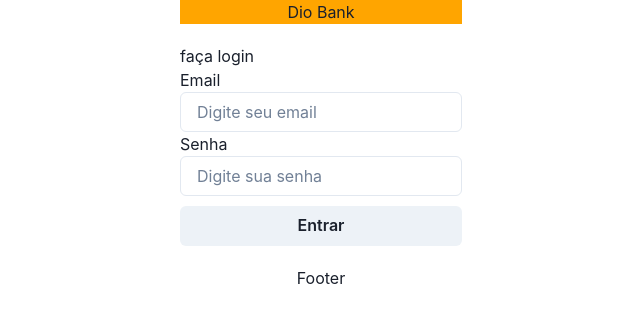
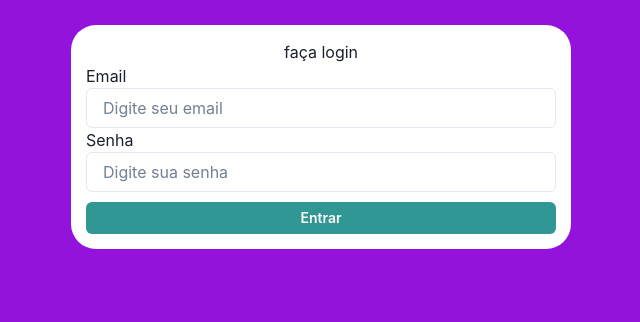
Before and after one commit to PedroMiguel7/TypeScript-Fullstack-dio.me, a React (Create React App) app in the folder introduction-react-ts/my-app-ts/: page / in a window 1280 px wide. Shown: the top 322 px of the page, without its empty margins (319-959 px from the left). Built offline with nearby package versions, Linux system fonts and the light colour scheme.

Commit message:
feat: struct page

```diff
--- a/introduction-react-ts/my-app-ts/src/App.tsx
+++ b/introduction-react-ts/my-app-ts/src/App.tsx
@@ -1,14 +1,19 @@
-import { Button, Center, ChakraProvider, Flex, Input } from "@chakra-ui/react";
-
-import { Layout } from "./components/layout";
+import { Box, Button, ChakraProvider, Input, Center } from "@chakra-ui/react";
 
 function App() {
   return (
     <ChakraProvider>
-      <Center>
-        <Layout>
-          <Flex direction={"column"}>
-            <h1>faça login</h1>
+      <Box minHeight={"100vh"} backgroundColor={"#9413dc"} padding={"25px"}>
+        <Center>
+          <Box
+            backgroundColor={"#ffffff"}
+            borderRadius={"25px"}
+            padding={"15px"}
+            maxWidth={"500px"}
+          >
+            <Center>
+              <h1>faça login</h1>
+            </Center>
             <label htmlFor="emailInput">Email</label>
             <Input
               type="email"
@@ -21,10 +26,19 @@ function App() {
               placeholder="Digite sua senha"
               id="passwordInput"
             />
-            <Button marginTop={"10px"}>Entrar</Button>
-          </Flex>
-        </Layout>
-      </Center>
+            <Center>
+              <Button
+                colorScheme="teal"
+                size={"sm"}
+                marginTop={"10px"}
+                width={"100%"}
+              >
+                Entrar
+              </Button>
+            </Center>
+          </Box>
+        </Center>
+      </Box>
     </ChakraProvider>
   );
 }
```
